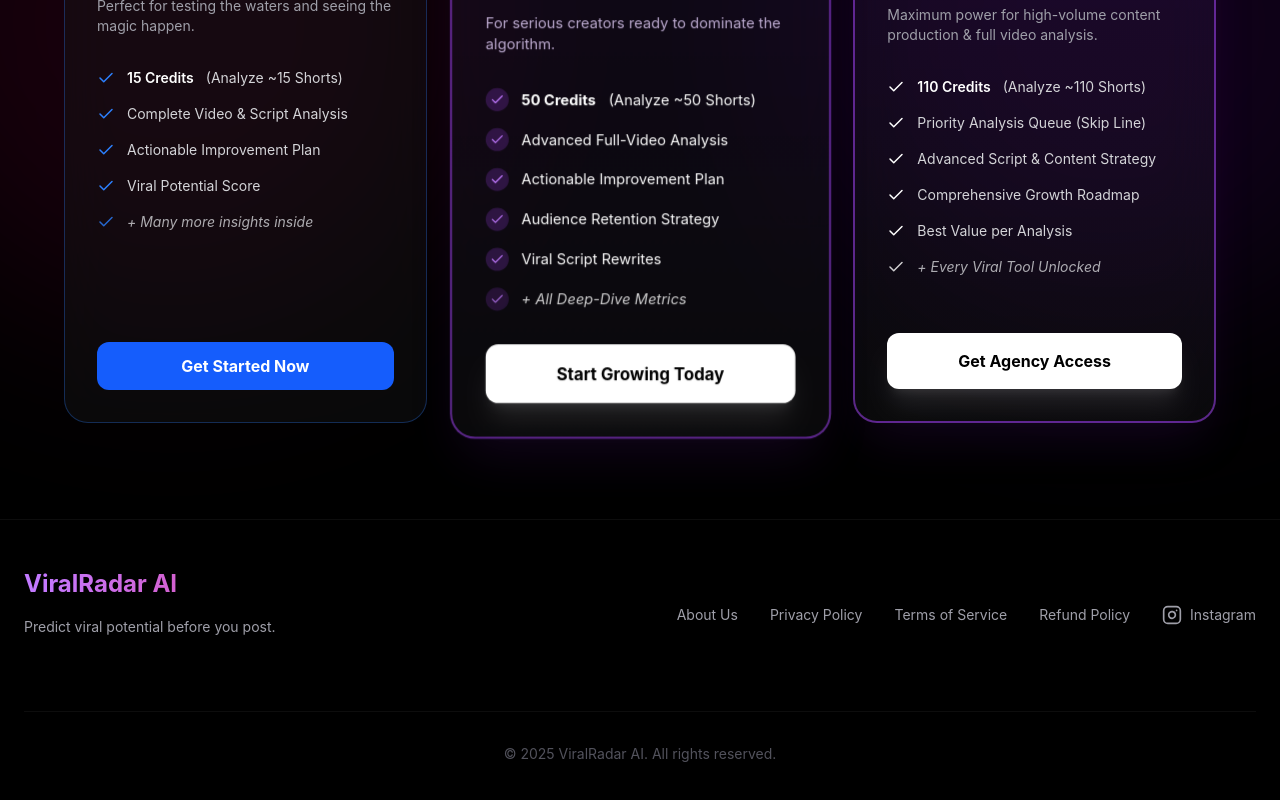
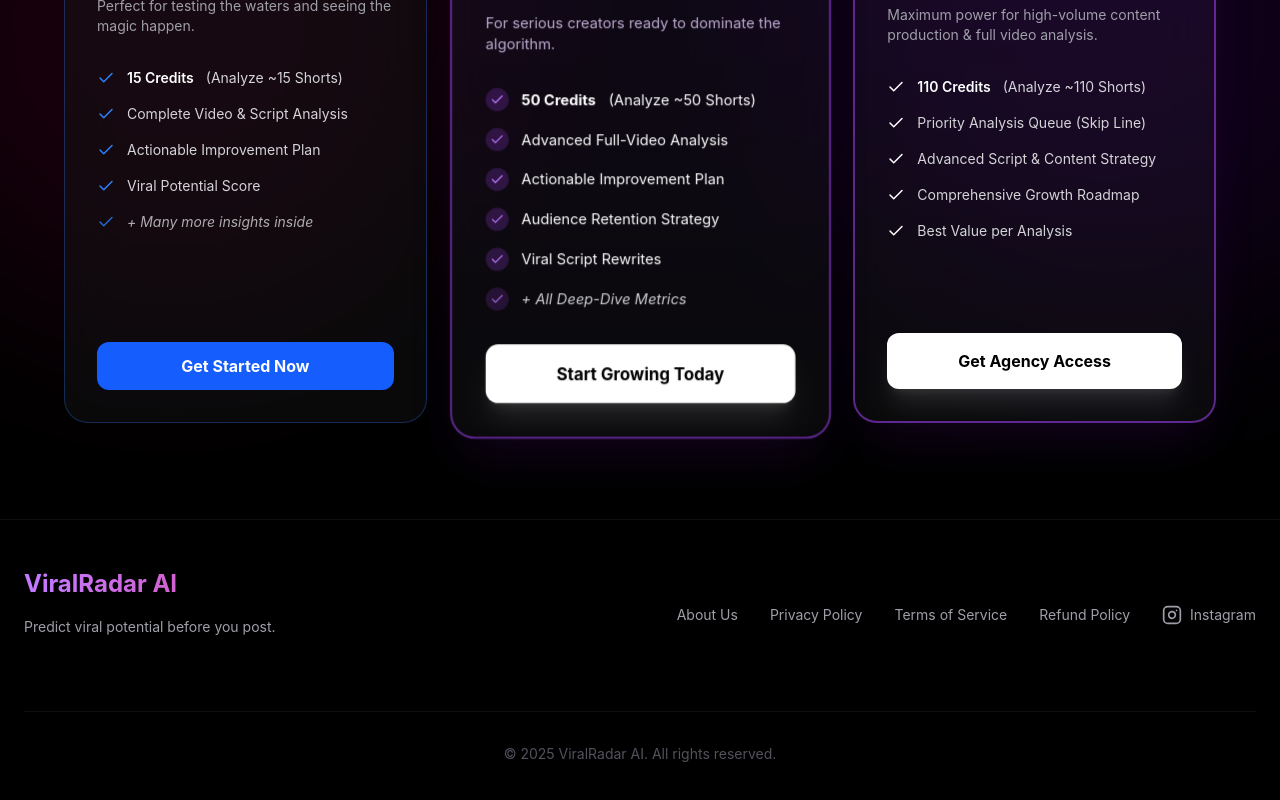
Before and after one commit to Faxhii/viral-radar, a Next.js app: page / in a window 1280 px wide. Shown: the part 2914-3714 px from the top of the page. Built offline with nearby package versions, Linux system fonts and the light colour scheme; no server answers.

Commit message:
Refactor: Remove 'Every Viral Tool Unlocked' text from Agency plan

```diff
--- a/src/components/landing/PricingSection.tsx
+++ b/src/components/landing/PricingSection.tsx
@@ -150,10 +150,6 @@ export default function PricingSection() {
                                 <Check className="text-white" size={18} />
                                 Best Value per Analysis
                             </li>
-                            <li className="flex items-center gap-3 opacity-80 italic">
-                                <Check className="text-white" size={18} />
-                                + Every Viral Tool Unlocked
-                            </li>
                         </ul>
 
                         <Link href="/register" className="w-full py-4 rounded-xl bg-white text-black hover:bg-zinc-100 text-center font-bold transition-all hover:scale-[1.02] shadow-xl shadow-white/10">
```
